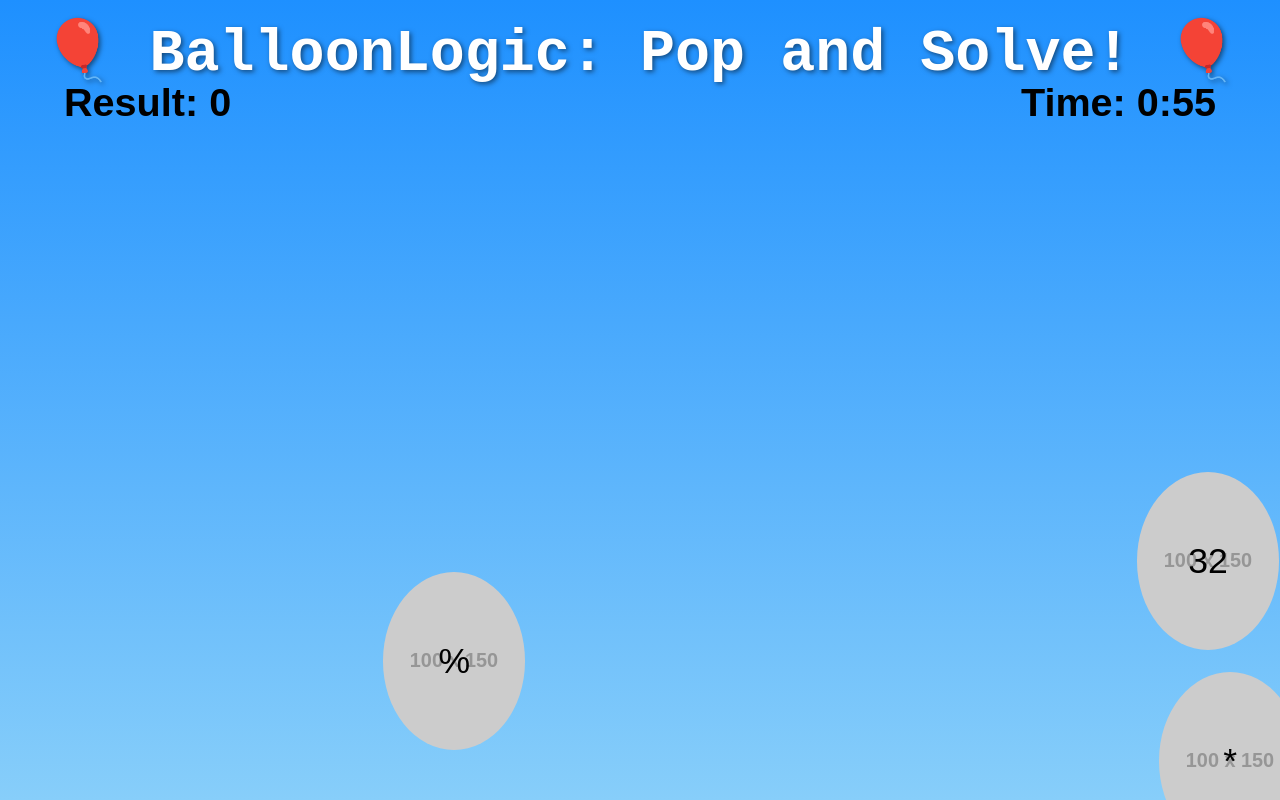
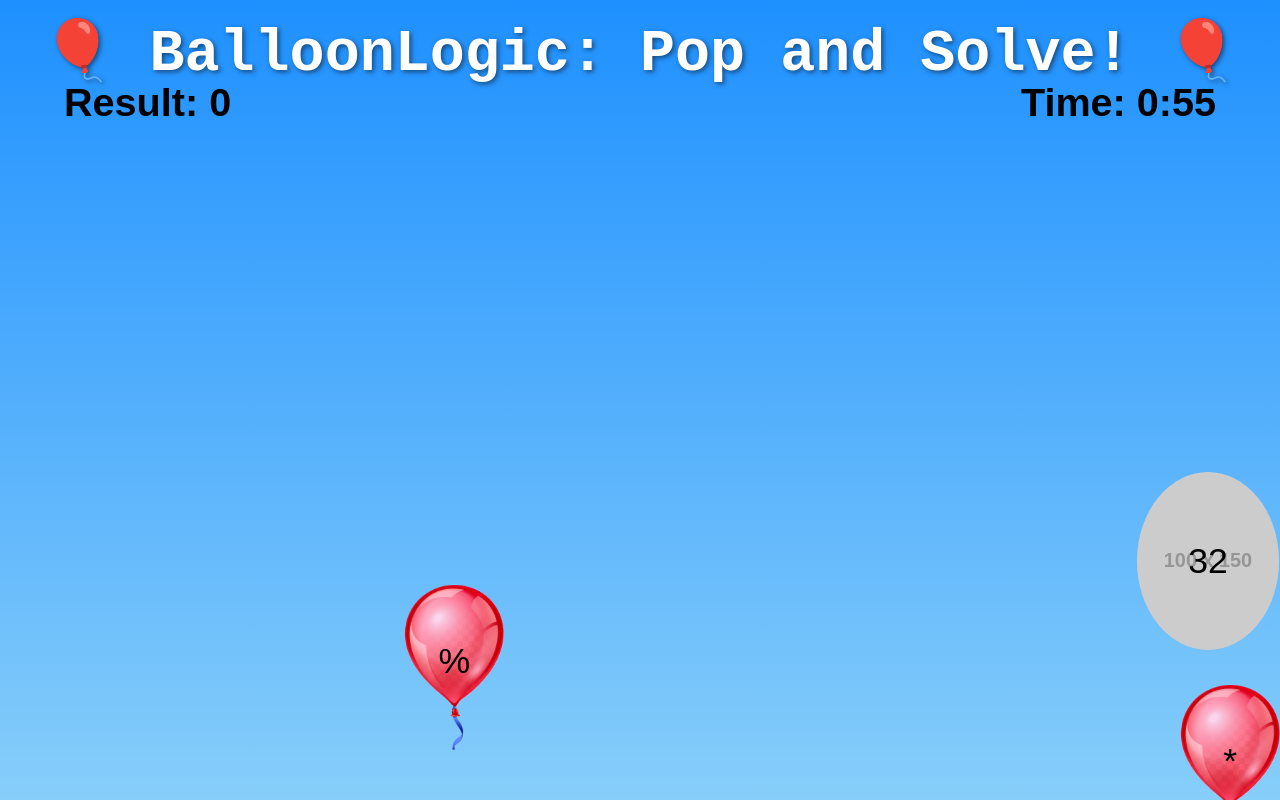
Before and after one commit to xylitedge/BalloonLogic, a plain HTML site: page index.html in a window 1280 px wide. Drawn offline with Linux system fonts and the light colour scheme; placeholder pictures from the web are drawn by us.

Commit message:
Update styles.css

```diff
--- a/styles.css
+++ b/styles.css
@@ -82,7 +82,7 @@ body {
 .operator {
   width: calc(8vw + 40px);
   height: calc(10vw + 50px);
-  background-image: url('https://via.placeholder.com/100x150/ff4500?text=%20'); /* Replace with red balloon image */
+  background-image: url('https://github.com/xylitedge/BalloonLogic/blob/main/red.png'); /* Replace with red balloon image */
   background-color: transparent;
   color: black; /* Operators in black */
 }
```
